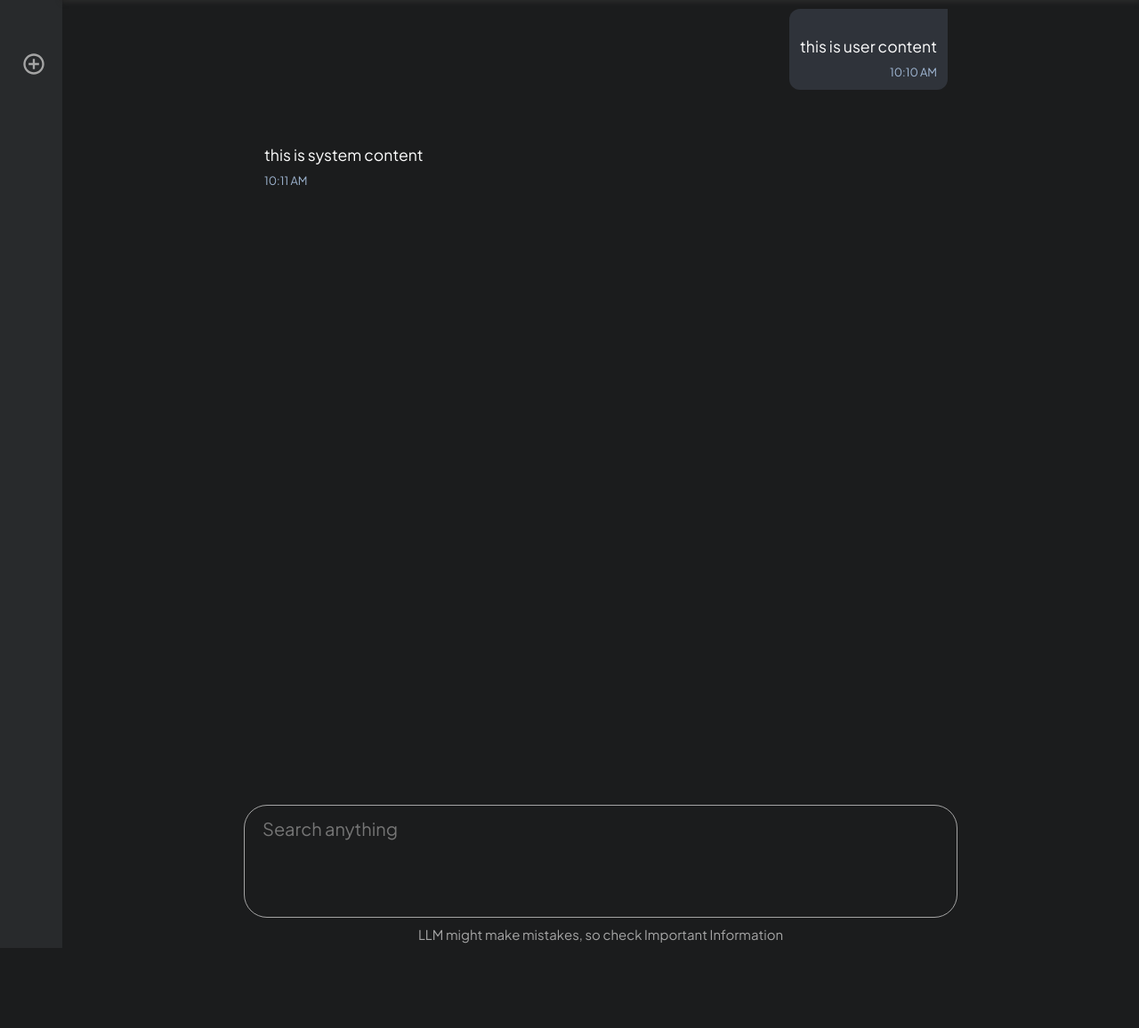
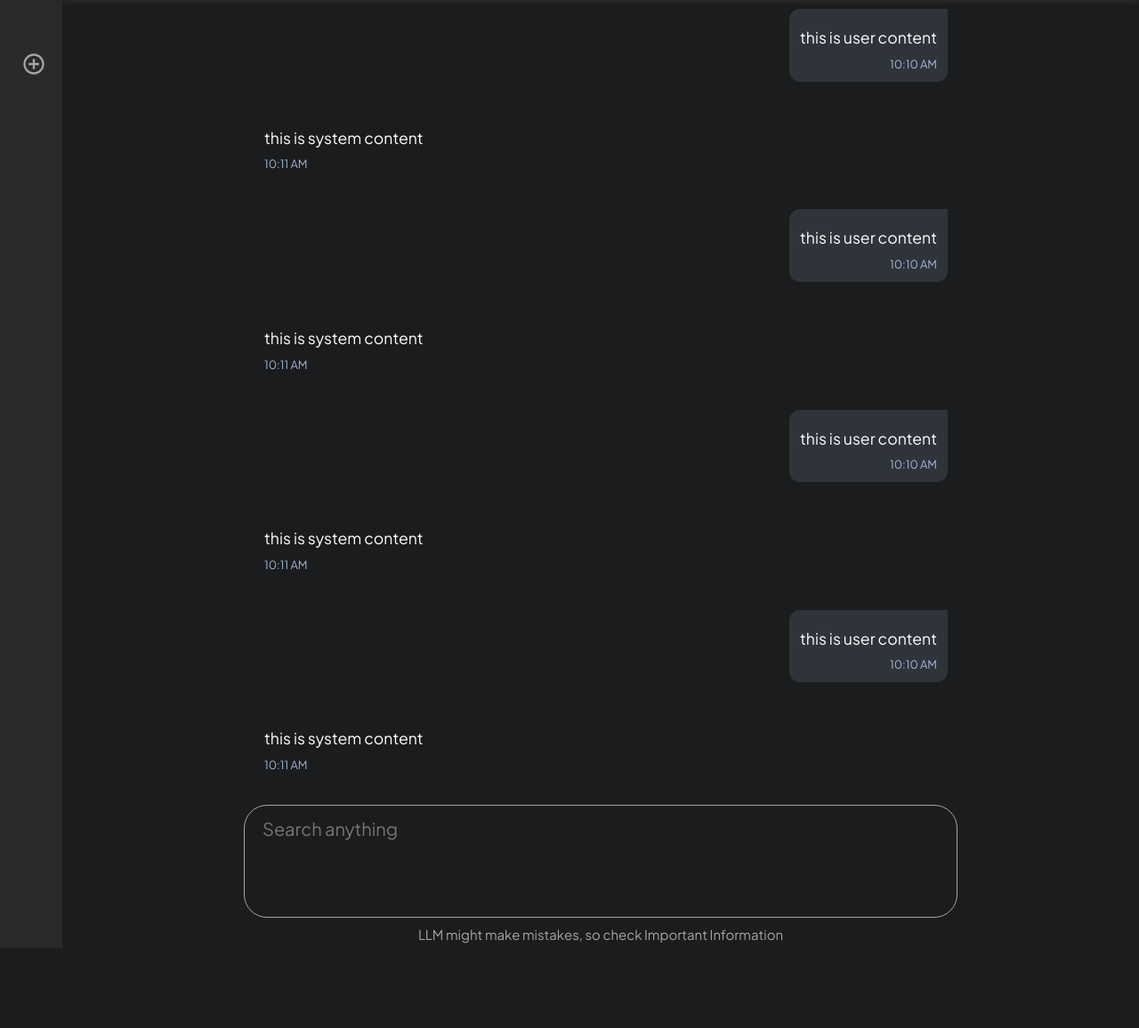
Before and after one commit to raichu03/linsight, a FastAPI app: page / in a window 1280 px wide. Shown: the part 90-1246 px from the top of the page at 89% size. Run offline with FastAPI, Linux system fonts and the light colour scheme.

Commit message:
UI bug fixes

```diff
--- a/app/static/css/chat.css
+++ b/app/static/css/chat.css
@@ -1,10 +1,11 @@
 main .content-section .text-box{
     flex: 1;
     width: 100%;
+    min-height: 0;
     display: flex;
     justify-content: center;
     align-items: stretch;
-    min-height: 0;
+
 }
 
 main .content-section .text-box .container{
@@ -15,6 +16,7 @@ main .content-section .text-box .container{
     overflow-x: hidden;
     overflow-y: auto;
     padding: 10px;
+    scrollbar-width: none;
 }
 
 .chat-box {
@@ -45,6 +47,7 @@ main .content-section .text-box .container{
 
 .chat-box .content {
     font-size: 1.1rem;
+    margin-top: 8px;
     margin-bottom: 4px;
     line-height: 1.4;
     word-wrap: break-word;
--- a/app/static/css/index.css
+++ b/app/static/css/index.css
@@ -23,6 +23,7 @@ body{
 main{
     width: calc(100% - 70px);
     height: 100vh;
+    /* overflow-y: auto; */
 }
 
 /*=== Navigation bar ===*/
--- a/app/templates/index.html
+++ b/app/templates/index.html
@@ -41,6 +41,36 @@
                         <p class="content">this is system content</p>
                         <span>10:11 AM</span>
                     </div>
+
+                    <div class="chat-box user">
+                        <p class="content">this is user content</p>
+                        <span>10:10 AM</span>
+                    </div>
+
+                    <div class="chat-box system">
+                        <p class="content">this is system content</p>
+                        <span>10:11 AM</span>
+                    </div>
+
+                    <div class="chat-box user">
+                        <p class="content">this is user content</p>
+                        <span>10:10 AM</span>
+                    </div>
+
+                    <div class="chat-box system">
+                        <p class="content">this is system content</p>
+                        <span>10:11 AM</span>
+                    </div>
+
+                    <div class="chat-box user">
+                        <p class="content">this is user content</p>
+                        <span>10:10 AM</span>
+                    </div>
+
+                    <div class="chat-box system">
+                        <p class="content">this is system content</p>
+                        <span>10:11 AM</span>
+                    </div>
                 </div>
             </div>
             <div class="input-box">
```
